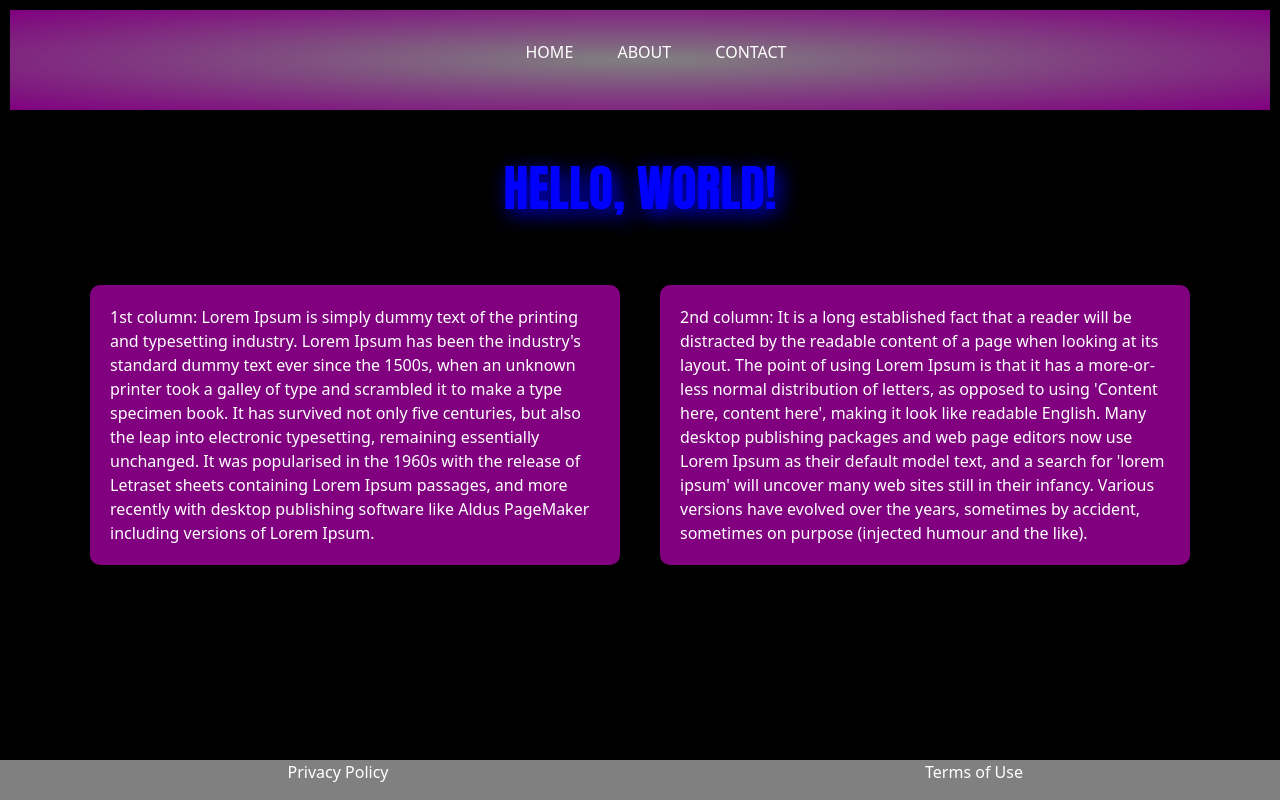
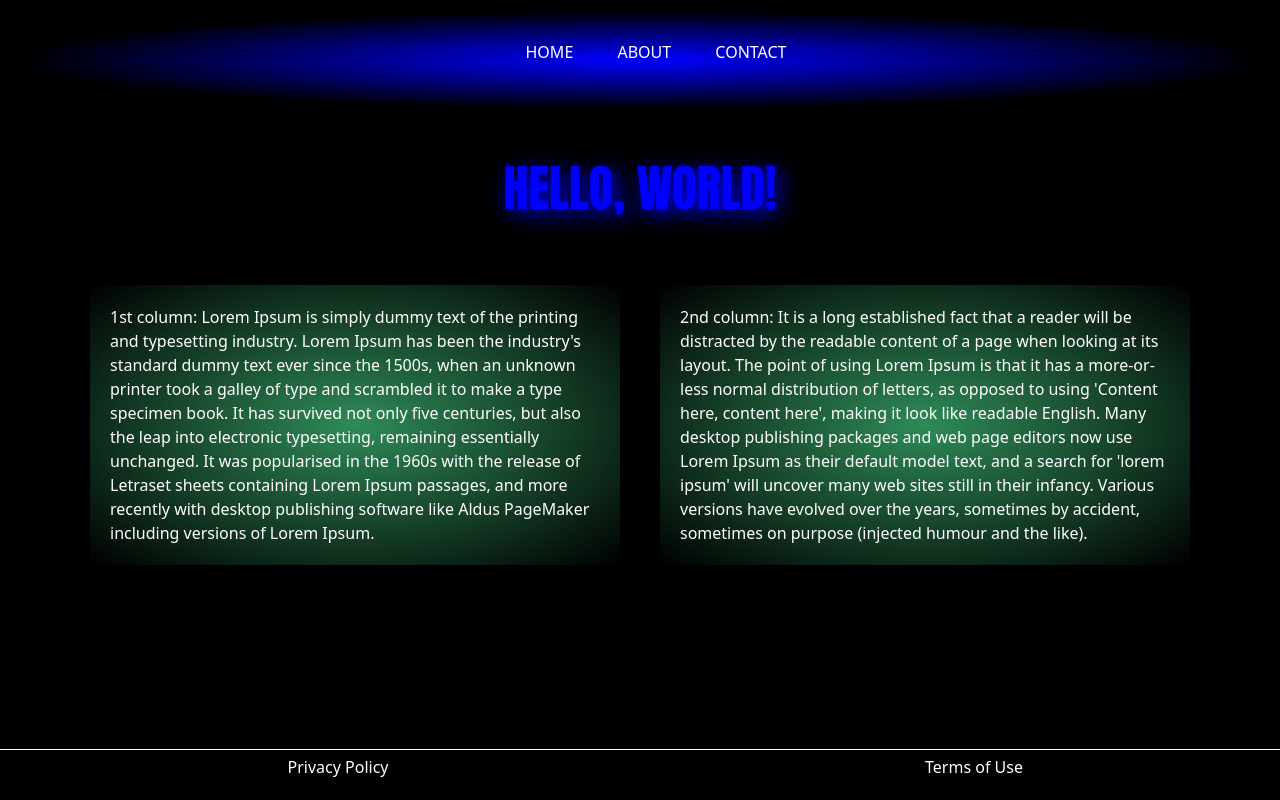
Before and after one commit to GarrettJB/collab-practice, a plain HTML site: page index.html in a window 1280 px wide. Drawn offline with nearby package versions, Linux system fonts and the light colour scheme.

Commit message:
feat: add gradient color & other css properties

```diff
--- a/css/style.css
+++ b/css/style.css
@@ -9,13 +9,17 @@ body {
 
 nav {
     text-align: center;
-    background-image: -webkit-radial-gradient(grey, purple);
+    background-image: -webkit-radial-gradient(blue, black 70%);
     margin: 10px;
     padding: 10px;
+    /*
+    border-radius: 10px;
+    */
 }
 
 nav > ul > li {
     display: inline-block;
+    justify-content: space-between;
     text-decoration: none;
     margin: 20px;
 }
@@ -31,22 +35,28 @@ h1 {
 
 footer {
     text-align: center;
-    background-color: grey;
+    background-color: black;
+    border-top: white solid .25px;
     position: fixed;
     bottom: 0;
     width: 100%;
+    /*
+    border-radius: 10px;
+    */
 }
 
 footer > ul > li {
-    display: inline-block;
+    display: flex;
+    justify-content: space-evenly;
     margin-left: 40px;
     margin-right: 40px;
+    padding: 5px;
 }
 
 .container .row .col {
     display: flex;
     justify-content: space-b;
-    background-color: purple;
+    background-image: -webkit-radial-gradient(seagreen, black);
     border-radius: 10px;
     margin: 20px;
     padding: 20px;
```
